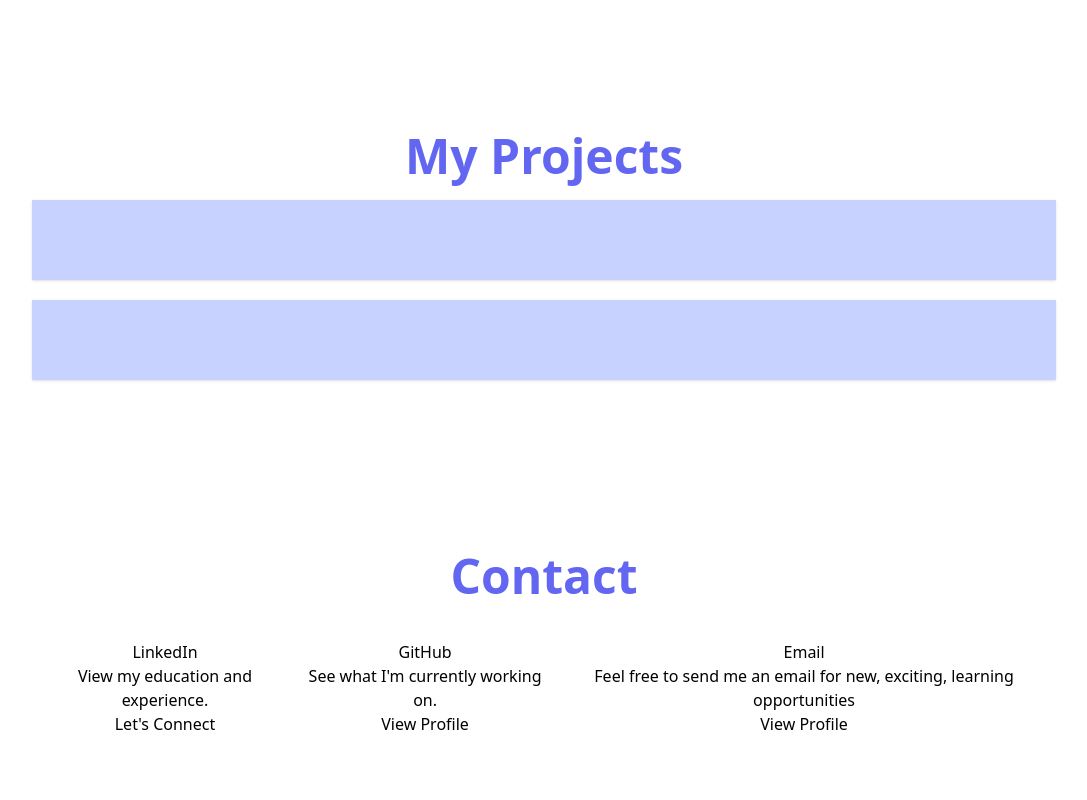
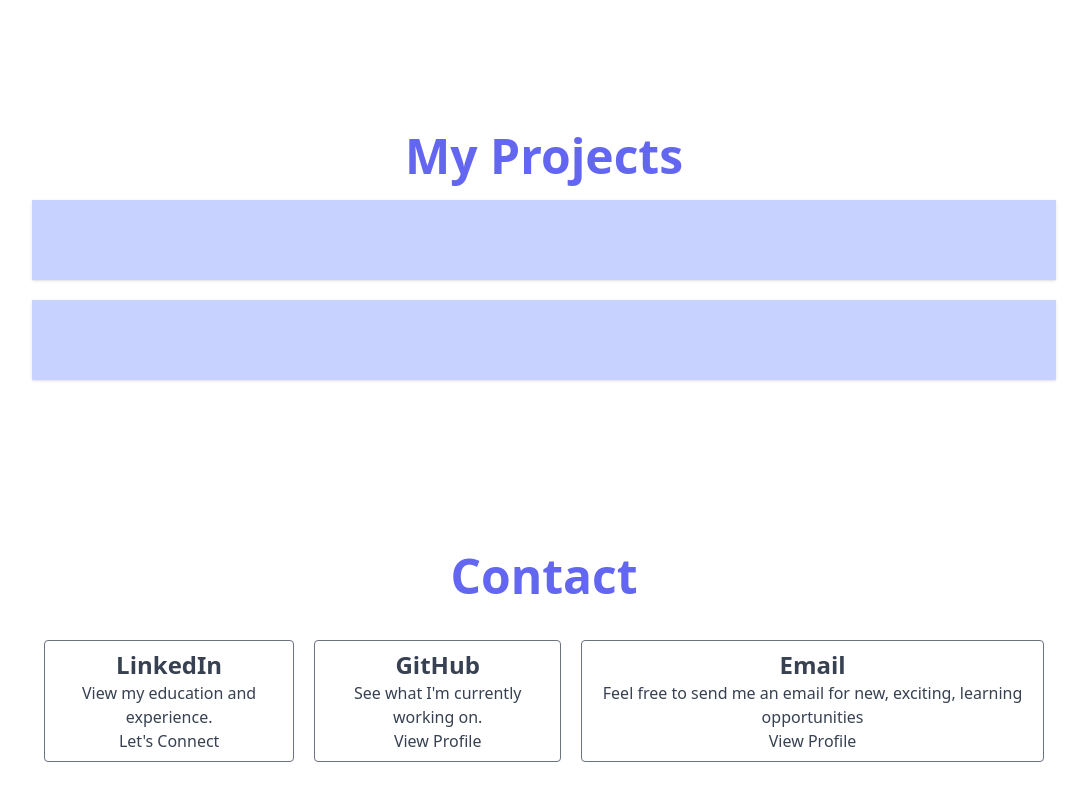
Before and after one commit to JohnMHoyt24/my-portfolio-site, a React (Vite) app: page / in a window 1280 px wide. Shown: the part 1916-2716 px from the top of the page, without its empty margins (96-1183 px from the left). Built offline with nearby package versions, Linux system fonts and the light colour scheme.

Commit message:
Updated Card and Navbar components

```diff
--- a/src/components/Card.jsx
+++ b/src/components/Card.jsx
@@ -1,11 +1,17 @@
-export default function Card(props) {
+export default function Card({ title, description, action, url }) {
+
+    const handleClick = () => {
+        window.location.href = url;
+    };
+
     return(
-        <div>
-            <h1>{props.title}</h1>
+        <div className="border border-gray-500 rounded px-4 py-2
+        text-gray-700 hover:bg-gray-200">
+            <h1 className="text-2xl font-bold">{title}</h1>
             <div>
-                <p>{props.description}</p>
+                <p>{description}</p>
             </div>
-            <button>{props.action}</button>
+            <button onClick={handleClick}>{action}</button>
         </div>
     );
 }
--- a/src/components/Contact.jsx
+++ b/src/components/Contact.jsx
@@ -12,16 +12,22 @@ export default function Contact(){
 
                 <Card title="LinkedIn"
                     description="View my education and experience."
-                    action="Let's Connect" />
+                    action="Let's Connect"
+                    url="https://www.linkedin.com/in/john-m-hoyt"
+                    />
 
                 <Card title="GitHub"
                     description="See what I'm currently working on."
-                    action="View Profile" />
+                    action="View Profile"
+                    url="https://github.com/JohnMHoyt24"
+                    />
 
                 <Card title="Email"
                     description="Feel free to send me an email for new, exciting,
                     learning opportunities"
-                    action="View Profile" />
+                    action="View Profile"
+                    url="mailto:Jmhoyt6355@gmail.com"
+                    />
 
             </div>
         </section>
--- a/src/components/Navbar.jsx
+++ b/src/components/Navbar.jsx
@@ -1,4 +1,13 @@
+import { useState } from "react";
+
 export default function Navbar() {
+
+    const [active, setActive] = useState("");
+
+    const handleToggle = () => {
+        setActive(!active);
+    }
+
     return (
         <nav className="w-full px-5 sm:px-10 py-5 shadow-xl
                         backdrop-blur-lg fixed top-0 z-10">
@@ -42,6 +51,7 @@ export default function Navbar() {
                         </a>
                     </li>
                 </ul>
+                <button type="button" className="btn btn-light" onClick={handleToggle}>Open/Close</button>
             </div>
         </nav>
     );
```
